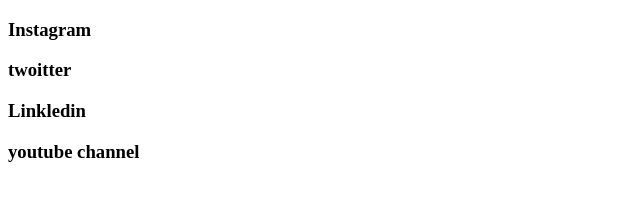
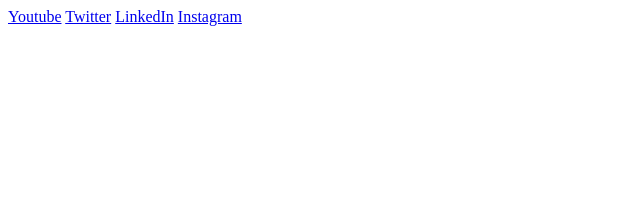
Before and after one commit to ishani1124/existingrepo, a plain HTML site: page contact.html in a window 1280 px wide. Shown: the whole page, without its empty margins (0-640 px from the left). Drawn offline with Linux system fonts and the light colour scheme.

Commit message:
link contact.html

```diff
--- a/contact.html
+++ b/contact.html
@@ -5,9 +5,9 @@
     <title>Ishani Contact</title>
 </head>
 <body>
- <h3>Instagram</h3>
- <h3>twoitter</h3>
- <h3>Linkledin</h3>
- <h3>youtube channel</h3>
+   <a href="https://www.youtube.com/">Youtube</a>
+   <a href="https://twitter.com/">Twitter</a>
+   <a href="https://www.linkedin.com/">LinkedIn</a>
+   <a href="https://www.instagram.com/ishuma_1124/">Instagram</a>
 </body>
 </html>
```
